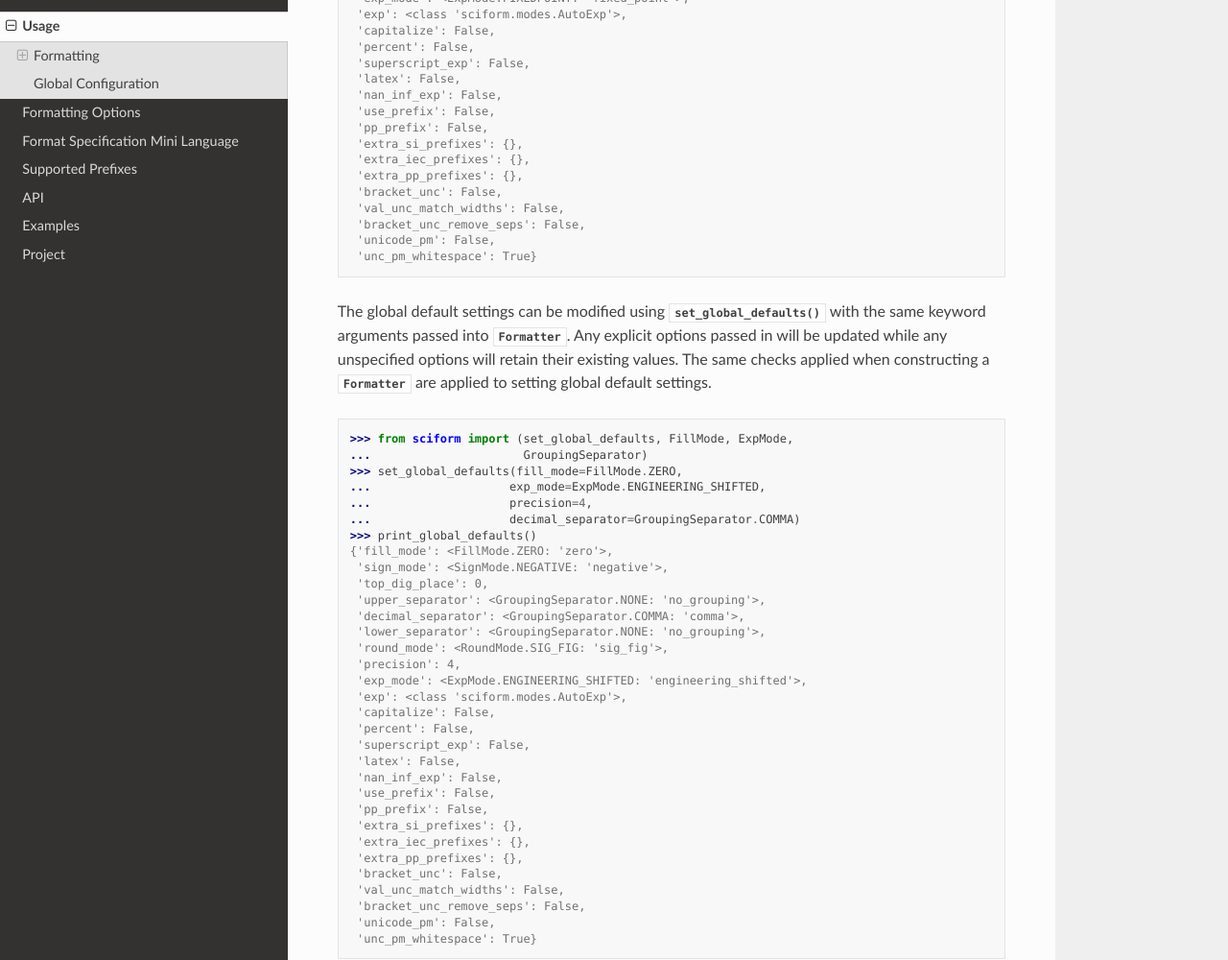
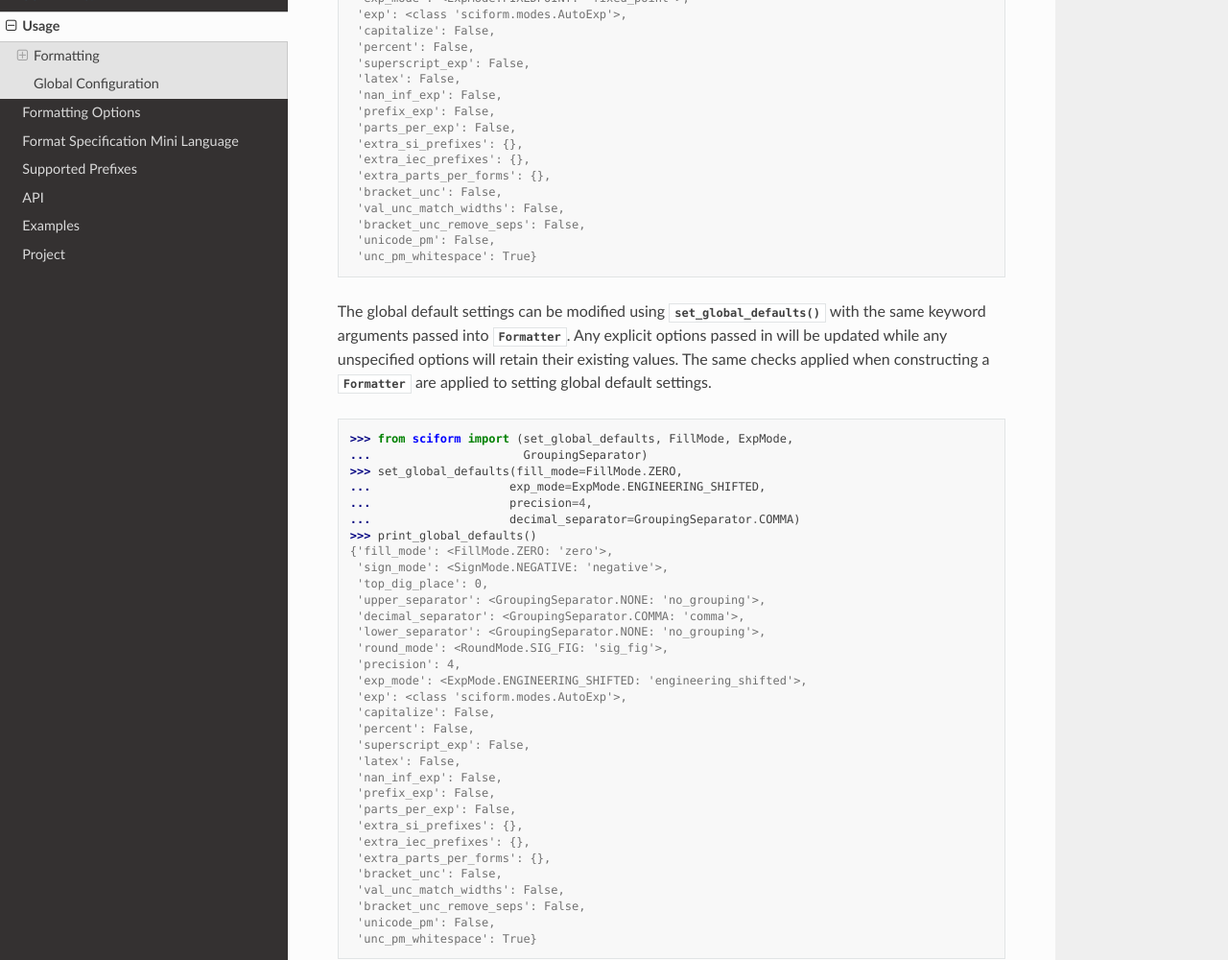
Before and after one commit to jagerber48/sciform, a Sphinx documentation site: the page built from docs/source/usage.rst, in a window 1280 px wide and 1400 px high, scrolled down 2114 px. Shown: the part 151-1151 px from the top of the window at 96% size. Built offline with Sphinx 7.4.7 and the Read the Docs theme 2.0.0, drawn with Linux system fonts in a browser that asks for light colours.

Commit message:
Rename options
* use_prefix -> prefix_exp (BREAKING)
* pp_prefix -> parts_per_exp

```diff
--- a/docs/source/api.rst
+++ b/docs/source/api.rst
@@ -46,10 +46,10 @@ Global Configuration
 
 .. autofunction:: global_add_small_si_prefixes()
 
-.. autofunction:: global_add_ppth_prefix()
+.. autofunction:: global_add_ppth_form()
 
 .. autofunction:: global_reset_si_prefixes()
 
 .. autofunction:: global_reset_iec_prefixes()
 
-.. autofunction:: global_reset_pp_prefixes()
+.. autofunction:: global_reset_parts_per_expes()
--- a/docs/source/usage.rst
+++ b/docs/source/usage.rst
@@ -128,11 +128,11 @@ The global default settings can be viewed using
  'superscript_exp': False,
  'latex': False,
  'nan_inf_exp': False,
- 'use_prefix': False,
- 'pp_prefix': False,
+ 'prefix_exp': False,
+ 'parts_per_exp': False,
  'extra_si_prefixes': {},
  'extra_iec_prefixes': {},
- 'extra_pp_prefixes': {},
+ 'extra_parts_per_forms': {},
  'bracket_unc': False,
  'val_unc_match_widths': False,
  'bracket_unc_remove_seps': False,
@@ -169,11 +169,11 @@ applied to setting global default settings.
  'superscript_exp': False,
  'latex': False,
  'nan_inf_exp': False,
- 'use_prefix': False,
- 'pp_prefix': False,
+ 'prefix_exp': False,
+ 'parts_per_exp': False,
  'extra_si_prefixes': {},
  'extra_iec_prefixes': {},
- 'extra_pp_prefixes': {},
+ 'extra_parts_per_forms': {},
  'bracket_unc': False,
  'val_unc_match_widths': False,
  'bracket_unc_remove_seps': False,
```
Also changed, not shown: docs/source/Formatting Options.rst (+12 -12 lines), docs/source/examples.rst (+5 -5 lines), src/sciform/__init__.py (+4 -4 lines), 5 other files.
